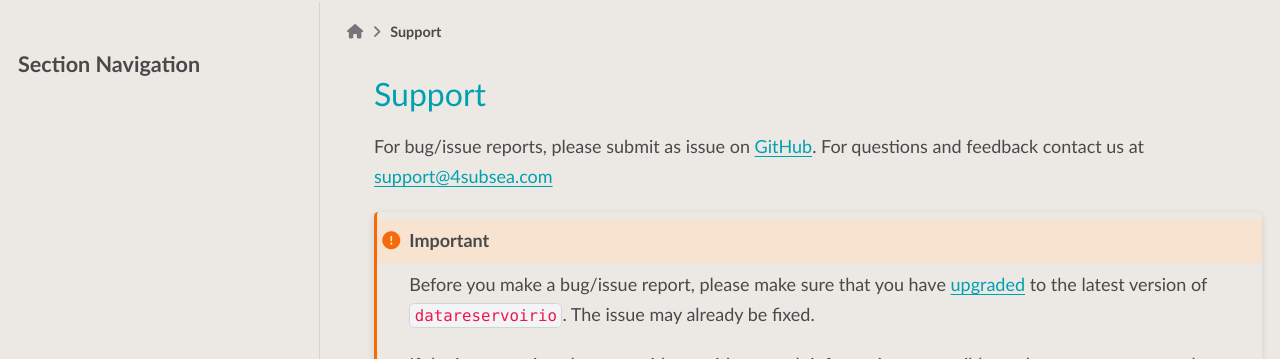
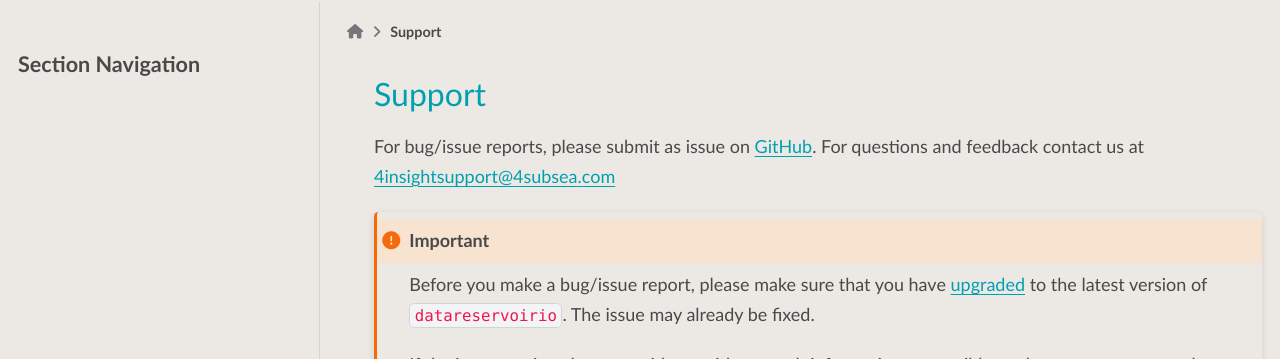
Before and after one commit to 4Subsea/drio-python, a Sphinx documentation site: the page built from docs/support.rst, in a window 1280 px wide. Shown: the part 104-463 px from the top of the page. Built offline with Sphinx 7.4.7 and the PyData theme 0.15.4, drawn with Linux system fonts in a browser that asks for light colours.

Commit message:
ESS-4365: Change support email to 4insightsupport@4subsea.com (#160)
Co-authored-by: Branislav Jenco <branislavjenco@gmail.com>

```diff
--- a/docs/support.rst
+++ b/docs/support.rst
@@ -3,7 +3,7 @@
 Support
 =======
 For bug/issue reports, please submit as issue on `GitHub`_. For questions and feedback contact
-us at support@4subsea.com
+us at 4insightsupport@4subsea.com
 
 .. _GitHub: https://github.com/4subsea/drio-python
 
--- a/pyproject.toml
+++ b/pyproject.toml
@@ -4,7 +4,7 @@ build-backend = "setuptools.build_meta"
 
 [project]
 name = "datareservoirio"
-authors = [{ name = "4Subsea", email = "support@4subsea.com" }]
+authors = [{ name = "4Subsea", email = "4insightsupport@4subsea.com" }]
 dynamic = ["version"]
 description = "DataReservoir.io Python API"
 readme = "README.rst"
```
